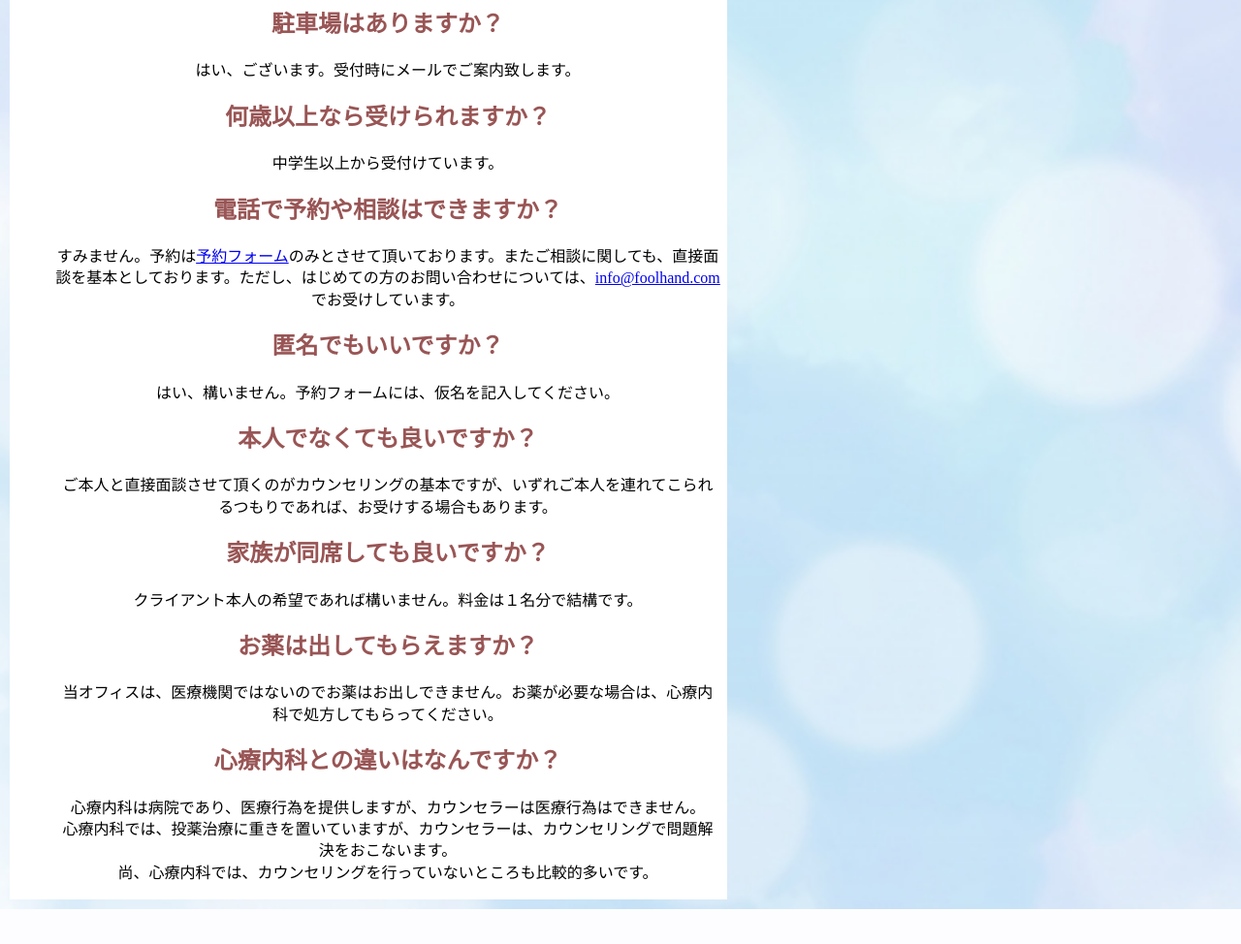
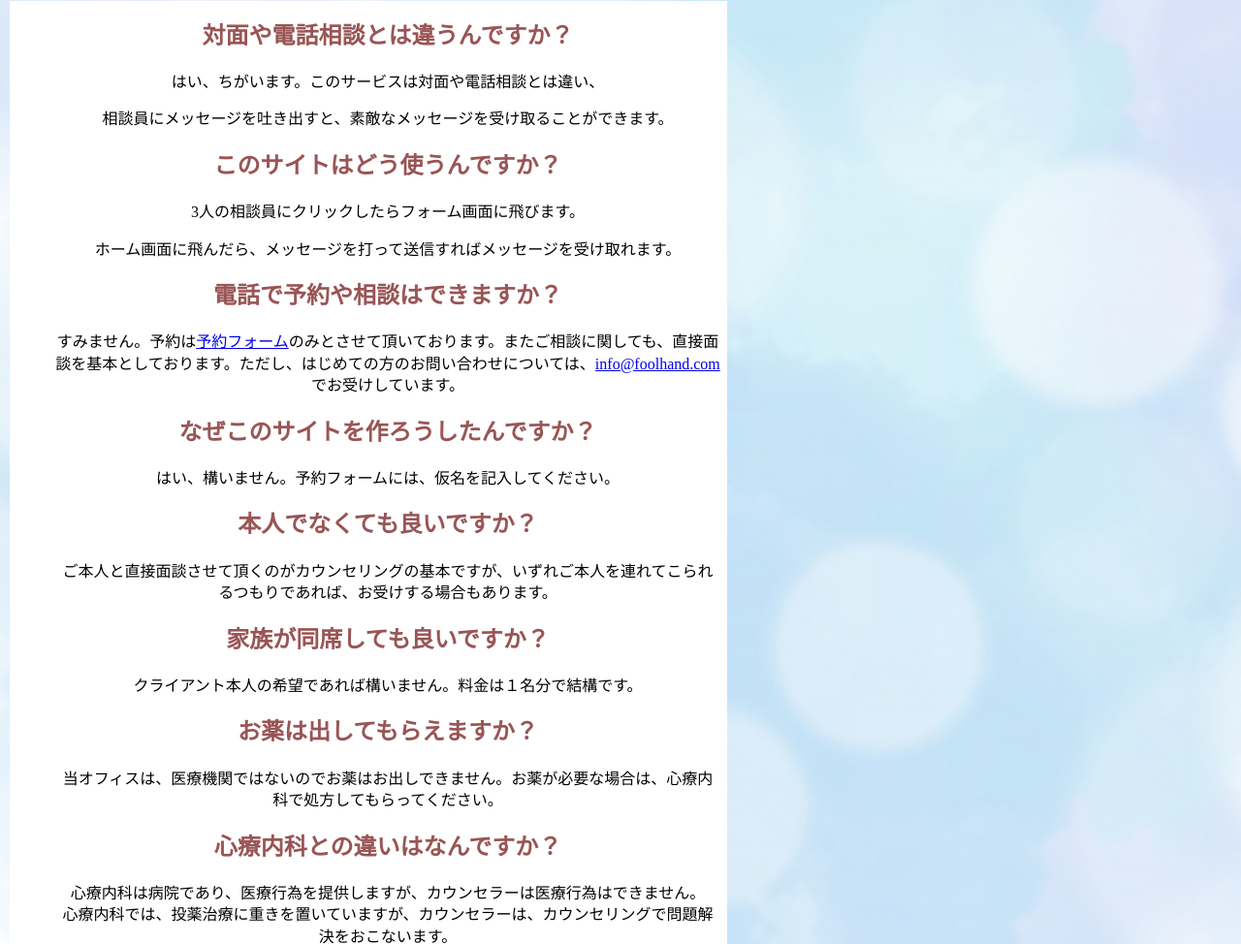
Before and after one commit to Maedatakamatu/sunabaco.hirucourse, a Flask app: page /question in a window 1280 px wide. Shown: the part 109-1083 px from the top of the page at 97% size. Before the commit the page ends 1047 px from the top, so only its background shows below. Run offline with Flask 2, Linux system fonts and the light colour scheme.

Commit message:
上げなおし

```diff
--- a/templates/base.html
+++ b/templates/base.html
@@ -29,7 +29,7 @@
     <!-- ここからヘッダーです。----------------------------------------------------------------------================== -->
     <header class>
         <div class="container">
-            <a href="#" class="headA">
+            <a href="#" class="headA" style="color: #955">
                 落ち込んだナラ
             </a>
             <buttom type="button" class="headC"><span class="fa fa-bars" title="MENU"></span>
--- a/templates/index.html
+++ b/templates/index.html
@@ -10,7 +10,7 @@
     </div>
 </main>
 <div class="contents">
-    <p>愚痴や悩みを素敵なメッセージと交換いたします<br>
+    <p style="color: #955">愚痴や悩みを素敵なメッセージと交換いたします<br>
         悩みを吐き出し、それに対する励ましの言葉を受け取る事で<br>
         あなたの気が和らぎ、心に余裕を持つことができるようになります。</p>
 
--- a/templates/question.html
+++ b/templates/question.html
@@ -15,19 +15,21 @@
             <td
                 style="width:700px;height:76px;background-image:url(./img/title.png);background-repeat:no-repeat;padding:10px 0 0 40px;text-align:left;vertical-align:top;">
                 <h1 style="color:#555;font-size:130%;display:inline;font-weight: normal;">
-                    よくあるご質問</h1>
+                    <h1>よくあるご質問</h1>
             </td>
         </tr>
         <tr>
             <td style="padding:0px 7px;text-align:center;vertical-align:top;background:#fff;">
                 <ul class="qandaData">
                     <div class="faqList">
-                        <h2 style="color: #955">駐車場はありますか？</h2>
-                        <p>はい、ございます。受付時にメールでご案内致します。</p>
+                        <h2 style="color: #955">対面や電話相談とは違うんですか？</h2>
+                        <p>はい、ちがいます。このサービスは対面や電話相談とは違い、</p>
+                        <p>相談員にメッセージを吐き出すと、素敵なメッセージを受け取ることができます。</p>
                     </div>
                     <div class="faqList">
-                        <h2 style="color: #955">何歳以上なら受けられますか？</h2>
-                        <p>中学生以上から受付けています。</p>
+                        <h2 style="color: #955">このサイトはどう使うんですか？</h2>
+                        <p>3人の相談員にクリックしたらフォーム画面に飛びます。</p>
+                        <p>ホーム画面に飛んだら、メッセージを打って送信すればメッセージを受け取れます。</p>
                     </div>
                     <div class="faqList">
                         <h2 style="color: #955">電話で予約や相談はできますか？</h2>
@@ -37,7 +39,7 @@
                         </p>
                     </div>
                     <div class="faqList">
-                        <h2 style="color: #955">匿名でもいいですか？</h2>
+                        <h2 style="color: #955">なぜこのサイトを作ろうしたんですか？</h2>
                         <p>はい、構いません。予約フォームには、仮名を記入してください。</p>
                     </div>
                     <div class="faqList">
```
